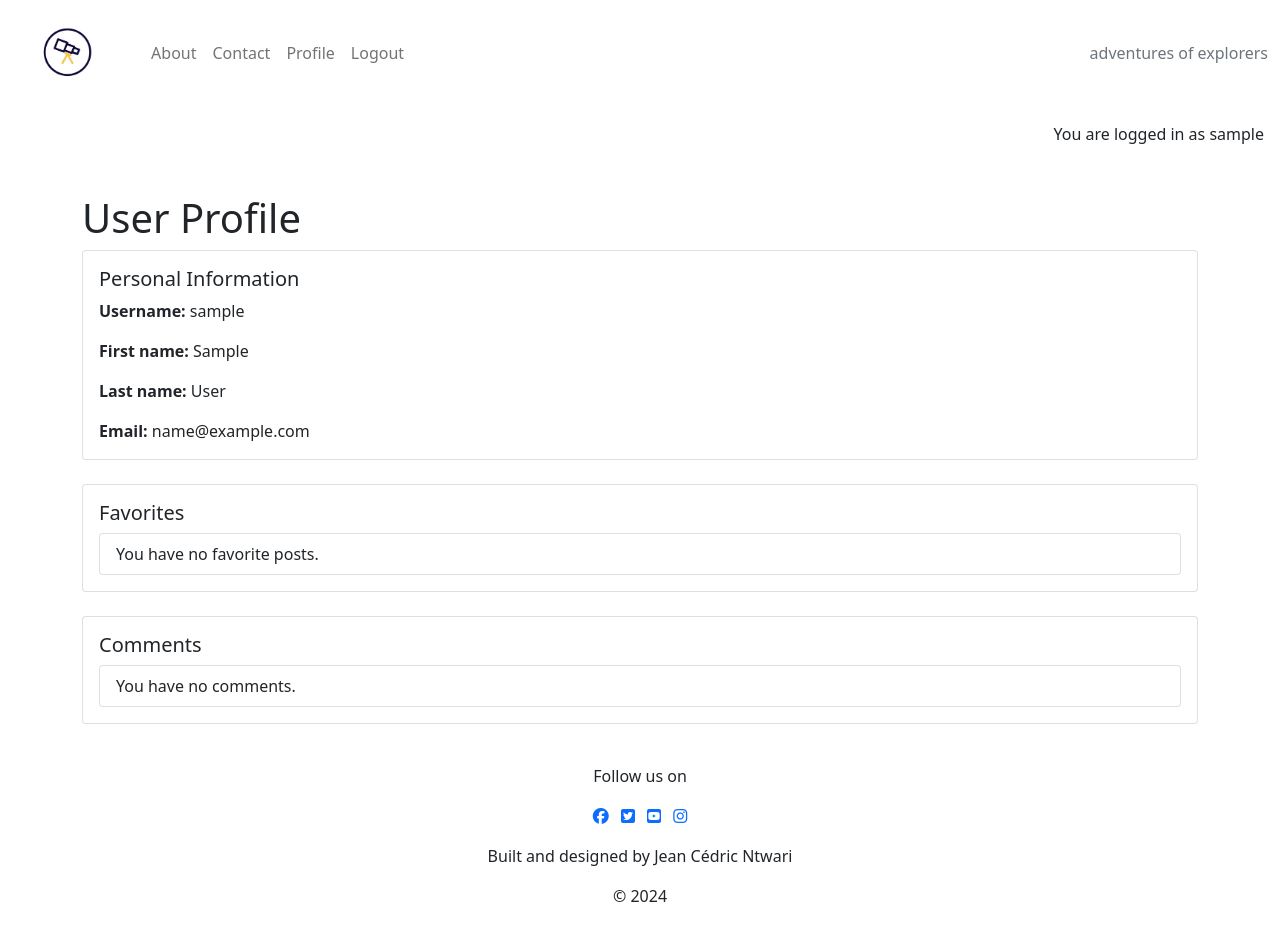
After one commit to CedricNtwari/budget-explorer, a Django app: page /profile/ in a window 1280 px wide. The commit adds this page. Run offline with Django 4.2, Linux system fonts and the light colour scheme; the visitor is signed in with stand-in values (Sample User, id 1); data that the repository does not hold is empty; some libraries are stand-ins or nearby versions.

Commit message:
Add user profile page & functionality

```diff
--- /dev/null
+++ b/discover/templates/discover/user_profile.html
@@ -0,0 +1,44 @@
+{% extends "base.html" %} {% block content %}
+<div class="container mt-5">
+  <h1>User Profile</h1>
+  <div class="card mb-4">
+    <div class="card-body">
+      <h5 class="card-title">Personal Information</h5>
+      <p class="card-text"><strong>Username:</strong> {{ user.username }}</p>
+      <p class="card-text"><strong>First name:</strong> {{ user.first_name }}</p>
+      <p class="card-text"><strong>Last name:</strong> {{ user.last_name }}</p>
+      <p class="card-text"><strong>Email:</strong> {{ user.email }}</p>
+    </div>
+  </div>
+  <div class="card mb-4">
+    <div class="card-body">
+      <h5 class="card-title">Favorites</h5>
+      <ul class="list-group">
+        {% for favorite in favorites %}
+        <li class="list-group-item">
+          <a href="{% url 'post_detail' favorite.post.slug %}">{{ favorite.post.title }}</a>
+        </li>
+        {% empty %}
+        <li class="list-group-item">You have no favorite posts.</li>
+        {% endfor %}
+      </ul>
+    </div>
+  </div>
+  <div class="card mb-4">
+    <div class="card-body">
+      <h5 class="card-title">Comments</h5>
+      <ul class="list-group">
+        {% for comment in comments %}
+        <li class="list-group-item">
+          <a href="{% url 'post_detail' comment.post.slug %}">{{ comment.post.title }}</a>:<br />
+          {{ comment.body }}<br />
+          <small class="text-muted">{{ comment.created_on|date:"F d, Y, g:i a" }}</small>
+        </li>
+        {% empty %}
+        <li class="list-group-item">You have no comments.</li>
+        {% endfor %}
+      </ul>
+    </div>
+  </div>
+</div>
+{% endblock %}
--- a/discover/urls.py
+++ b/discover/urls.py
@@ -1,9 +1,11 @@
 from . import views
 from django.urls import path
-from .views import add_favorite, remove_favorite
+from .views import add_favorite, remove_favorite, user_profile
 
 urlpatterns = [
     path('', views.PostList.as_view(), name='home'),
+    # Move this before the slug patterns
+    path('profile/', user_profile, name='user_profile'),
     path('<slug:slug>/', views.post_detail, name='post_detail'),
     path('<slug:slug>/edit_comment/<int:comment_id>',
          views.comment_edit, name='comment_edit'),
--- a/discover/views.py
+++ b/discover/views.py
@@ -141,3 +141,12 @@ def remove_favorite(request, slug):
     else:
         messages.info(request, 'Not in favorites')
     return redirect('post_detail', slug=slug)
+
+
+def user_profile(request):
+    user = request.user
+    comments = Comment.objects.filter(
+        author=request.user).order_by('-created_on')
+    favorites = Favorite.objects.filter(
+        user=request.user).order_by('-created_on')
+    return render(request, 'discover/user_profile.html', {'user': user, 'comments': comments, 'favorites': favorites})
--- a/templates/base.html
+++ b/templates/base.html
@@ -85,14 +85,6 @@
           <ul class="navbar-nav me-auto mb-2 mb-lg-0">
             <li class="nav-item">
               <a
-                class="nav-link {% if request.path == home_url %}active{% endif %}"
-                aria-current="page"
-                href="{% url 'home' %}"
-                >Home</a
-              >
-            </li>
-            <li class="nav-item">
-              <a
                 class="nav-link {% if request.path == about_url %}active{% endif %}"
                 aria-current="page"
                 href="{% url 'about' %}"
@@ -108,6 +100,14 @@
               >
             </li>
             {% if user.is_authenticated %}
+            <li class="nav-item">
+              <a
+                class="nav-link {% if request.path == user_profile_url %}active{% endif %}"
+                aria-current="page"
+                href="{% url 'user_profile' %}"
+                >Profile</a
+              >
+            </li>
             <li class="nav-item">
               <a
                 class="nav-link {% if request.path == logout_url %}active{% endif %}"
```
